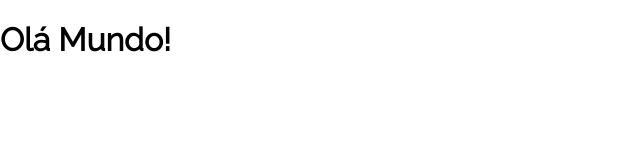
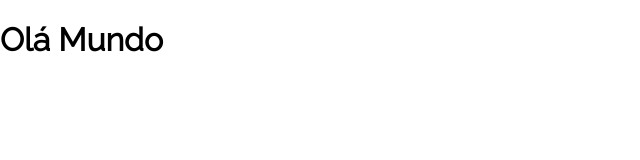
Before and after one commit to GuilhermeSerafim/ola-mundo, a React (Create React App) app: page / in a window 1280 px wide. Shown: the top 160 px of the page, without its empty margins (0-640 px from the left). Built offline with nearby package versions, Linux system fonts and the light colour scheme.

Commit message:
Mexendo com JSX e Componentes para navegar entre as páginas (não recomendável)

```diff
--- a/src/App.js
+++ b/src/App.js
@@ -1,8 +1,12 @@
+import SobreMim from "./paginas/SobreMim";
+import Inicio from "./paginas/Inicial";
+
+console.log(window.location);
+
+const pagina = window.location.pathname === '/' ? <Inicio/> : <SobreMim/>
 
 function App() {
-  return (
-    <h1>Olá Mundo!</h1>
-  );
+  return pagina;
 }
 
 export default App;
--- /dev/null
+++ b/src/paginas/Inicial/index.js
@@ -0,0 +1,5 @@
+export default function Inicio() {
+    return (
+        <h1>Olá Mundo</h1>
+    )
+}
--- /dev/null
+++ b/src/paginas/SobreMim/index.js
@@ -0,0 +1,5 @@
+export default function SobreMim() {
+    return (
+        <h1>Sobre mim</h1>
+    )
+}
```
